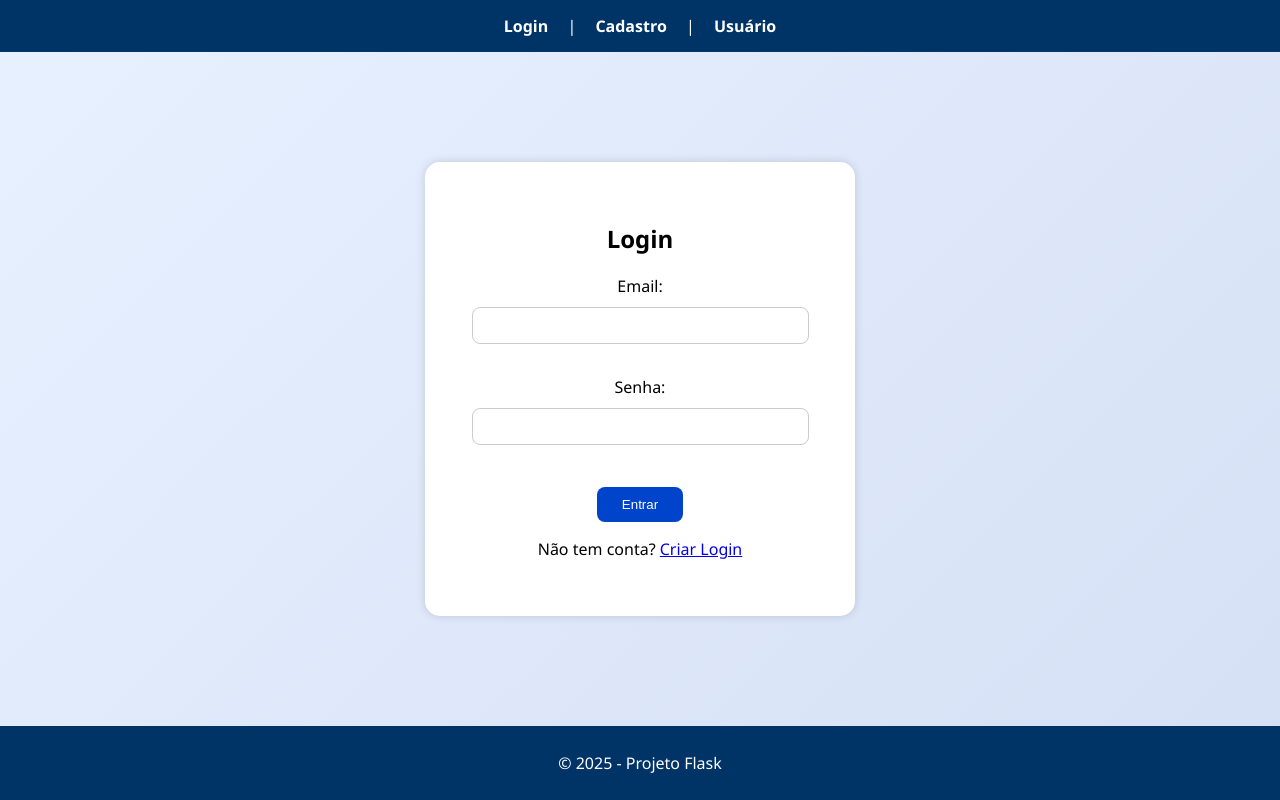
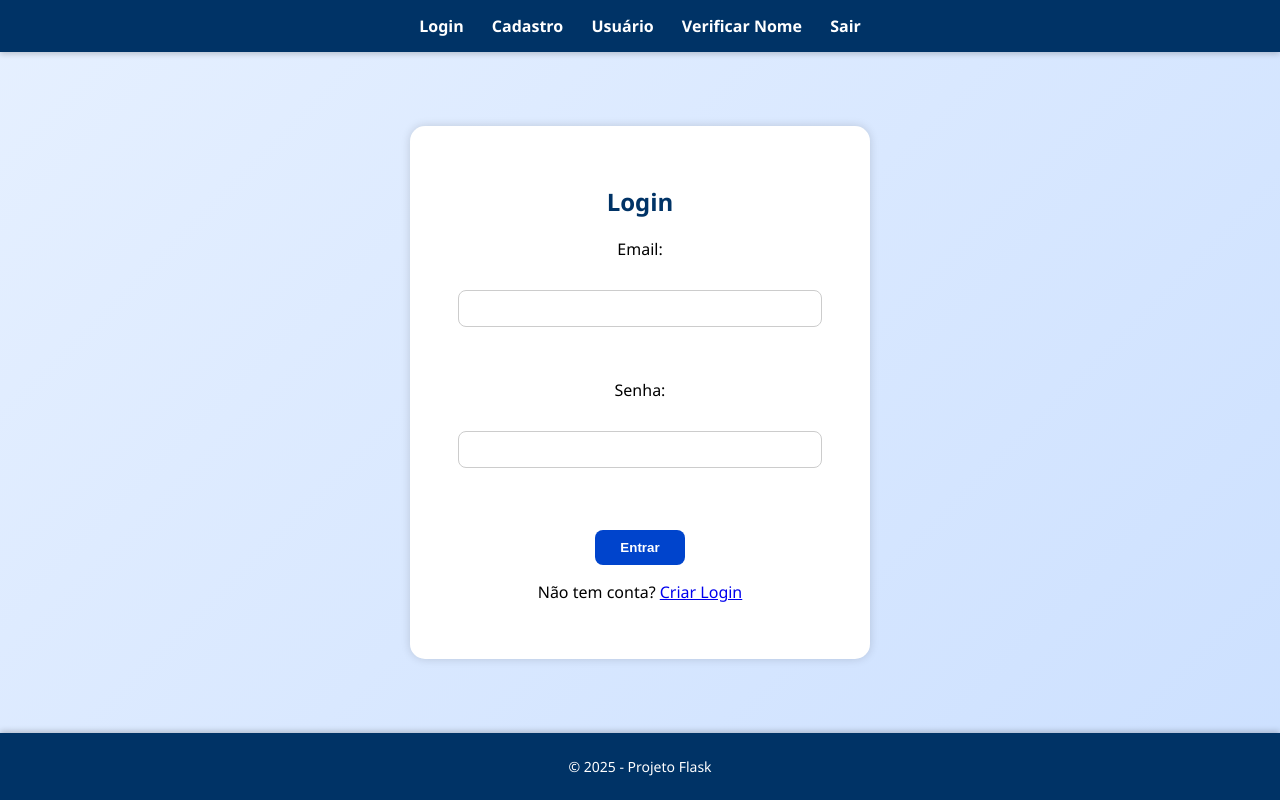
Before and after one commit to MobPudim/Projeto_Flask, a Flask app: page / in a window 1280 px wide. Run offline with Flask 3, Linux system fonts and the light colour scheme.

Commit message:
aplicação web 0.5.0 - adição de um novo campo

```diff
--- a/projeto_flask/app.py
+++ b/projeto_flask/app.py
@@ -10,7 +10,6 @@ def login():
         email = request.form['email']
         senha = request.form['senha']
 
-        # Exemplo simples (sem banco de dados)
         if email == "admin@ifro.edu.br" and senha == "123456":
             session['usuario'] = email
             flash("Login realizado com sucesso!")
@@ -48,6 +47,27 @@ def usuario():
     return render_template('t_usuario.html')
 
 
+# ---------------- VERIFICADOR DE NOME ----------------
+@app.route('/verificar-nome', methods=['GET', 'POST'])
+def verificar_nome():
+    nome = None
+    resultado = None
+
+    if request.method == 'POST':
+        nome = request.form['nome']
+        resultado = f'O nome "{nome}" já existe no sistema! 😅'
+
+    return render_template('t_verificar_nome.html', nome=nome, resultado=resultado)
+
+
+
+# ---------------- RESULTADO DO NOME ----------------
+@app.route('/resultado-nome')
+def resultado_nome():
+    nome = request.args.get('nome', '')
+    return render_template('t_resultado_nome.html', nome=nome)
+
+
 # ---------------- LOGOUT ----------------
 @app.route('/logout')
 def logout():
@@ -56,5 +76,6 @@ def logout():
     return redirect(url_for('login'))
 
 
+# ---------------- EXECUÇÃO ----------------
 if __name__ == '__main__':
     app.run(debug=True)
--- a/projeto_flask/static/css/estilo.css
+++ b/projeto_flask/static/css/estilo.css
@@ -1,33 +1,35 @@
-/* ======= CONFIGURAÇÕES GERAIS ======= */
+/* ======= GERAL ======= */
 body {
   font-family: "Segoe UI", Arial, sans-serif;
-  background: linear-gradient(135deg, #e8f1ff, #d6e0f5);
+  background: linear-gradient(135deg, #e6f0ff, #cce0ff);
   min-height: 100vh;
   display: flex;
   flex-direction: column;
   margin: 0;
 }
 
-/* ======= CABEÇALHO E MENU ======= */
+/* ======= CABEÇALHO ======= */
 header {
   background: #003366;
   color: white;
   padding: 15px;
   text-align: center;
+  box-shadow: 0 2px 6px rgba(0,0,0,0.2);
 }
 
 nav a {
   color: white;
   text-decoration: none;
-  margin: 0 15px;
+  margin: 0 12px;
   font-weight: bold;
+  transition: 0.3s;
 }
 
 nav a:hover {
-  text-decoration: underline;
+  color: #ffcc00;
 }
 
-/* ======= CONTEÚDO CENTRAL ======= */
+/* ======= CONTEÚDO ======= */
 main {
   flex: 1;
   display: flex;
@@ -37,21 +39,38 @@ main {
 }
 
 .container {
-  background: white;
+  background: #ffffff;
   border-radius: 15px;
   padding: 40px;
   box-shadow: 0px 0px 10px rgba(0,0,0,0.15);
-  width: 350px;
+  width: 380px;
   text-align: center;
 }
 
+h2 {
+  color: #003366;
+  margin-bottom: 20px;
+}
+
 /* ======= FORMULÁRIOS ======= */
-form input {
+form {
+  display: flex;
+  flex-direction: column;
+  align-items: center;
+}
+
+input {
   width: 90%;
   padding: 10px;
-  margin: 10px 0;
+  margin: 8px 0;
   border: 1px solid #ccc;
   border-radius: 8px;
+  transition: 0.2s;
+}
+
+input:focus {
+  border-color: #0044cc;
+  outline: none;
 }
 
 button {
@@ -61,11 +80,13 @@ button {
   border-radius: 8px;
   padding: 10px 25px;
   cursor: pointer;
+  font-weight: bold;
+  transition: 0.3s;
   margin-top: 10px;
 }
 
 button:hover {
-  background: #003399;
+  background: #002b80;
 }
 
 /* ======= ALERTAS ======= */
@@ -74,6 +95,14 @@ button:hover {
   color: red;
   margin: 10px 0;
   padding: 0;
+  font-weight: bold;
+}
+
+/* ======= RESULTADO ======= */
+#resultado {
+  margin-top: 15px;
+  font-weight: bold;
+  color: #0044cc;
 }
 
 /* ======= RODAPÉ ======= */
@@ -82,4 +111,18 @@ footer {
   color: white;
   text-align: center;
   padding: 10px 0;
+  font-size: 14px;
+  box-shadow: 0 -2px 6px rgba(0,0,0,0.2);
 }
+
+/* ======= MOBILE ======= */
+@media (max-width: 480px) {
+  .container {
+    width: 90%;
+    padding: 25px;
+  }
+  nav a {
+    display: block;
+    margin: 6px 0;
+  }
+}
--- a/projeto_flask/t_templates/base.html
+++ b/projeto_flask/t_templates/base.html
@@ -3,14 +3,16 @@
 <head>
   <meta charset="UTF-8">
   <title>{% block title %}Meu Site Flask{% endblock %}</title>
-  <link rel="stylesheet" href="{{url_for('static', filename='css/estilo.css')}}">
+  <link rel="stylesheet" href="{{ url_for('static', filename='css/estilo.css') }}">
 </head>
 <body>
   <header>
     <nav>
-      <a href="{{ url_for('login') }}">Login</a> |
-      <a href="{{ url_for('cadastro') }}">Cadastro</a> |
+      <a href="{{ url_for('login') }}">Login</a>
+      <a href="{{ url_for('cadastro') }}">Cadastro</a>
       <a href="{{ url_for('usuario') }}">Usuário</a>
+      <a href="{{ url_for('verificar_nome') }}">Verificar Nome</a>
+      <a href="{{ url_for('logout') }}">Sair</a>
     </nav>
   </header>
 
```
Also changed, not shown: projeto_flask/t_templates/t_resultado_nome.html (added, +9 -0 lines), projeto_flask/t_templates/t_verificar_nome.html (added, +16 -0 lines).
